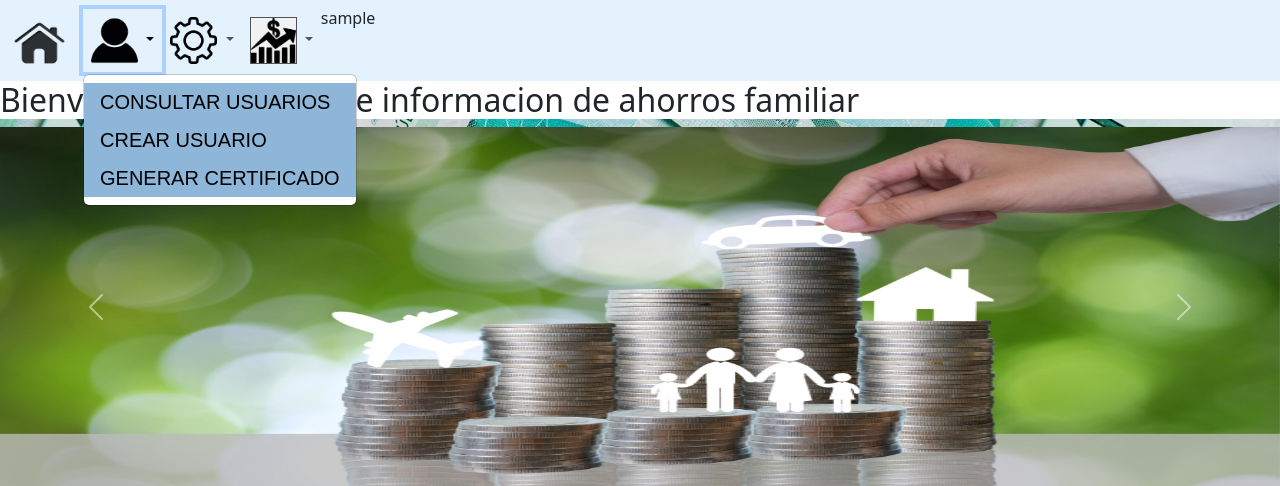
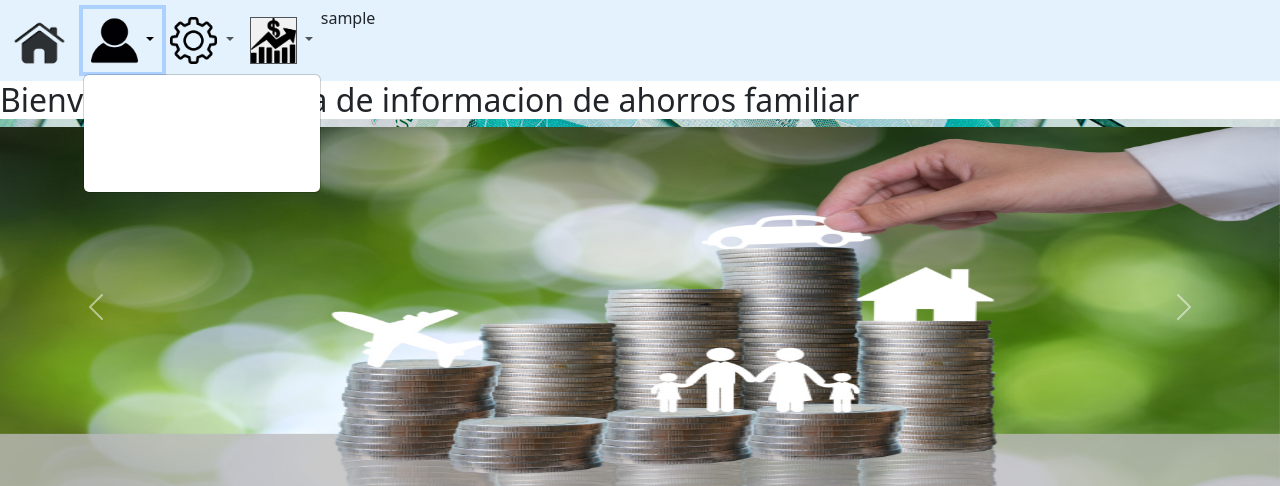
Before and after one commit to armandovv/ahorros-familia, a PHP site: page /paginas/general.php in a window 1280 px wide, after a click that opens the changed part. Shown: the top 486 px of the page. Run offline with PHP 8.4, Linux system fonts and the light colour scheme; the visitor is signed in with stand-in values (Sample User, id 1); data that the repository does not hold is empty.

Commit message:
menu desplegable nav

```diff
--- a/css/estilo.css
+++ b/css/estilo.css
@@ -31,25 +31,23 @@
 
 }
 .dropdown-menu .dropdown-item{
-  background-color: rgb(141, 182, 217);
-  font-size: 20px;
+
+  font-size: 17px;
   text-decoration: none;
-  color: #000;
+  color: white;
   text-transform: uppercase;
   font-family: 'Signika Negative', sans-serif;
 
 
   }
-
-
-/* Bootstrap : Hacer que el dropdown se despliegue al pasar el mouse */
+ /* Bootstrap : Hacer que el dropdown se despliegue al pasar el mouse */
 .dropdown:hover .dropdown-menu {
+  background-color: rgb(108, 110, 113);
   display: block !important;
-
 }
 .dropdown-menu .dropdown-item:hover {
 
   font-weight:bold;
   text-decoration: underline;
-  text-decoration-color: rgb(11, 10, 10);
+  text-decoration-color: rgb(213, 85, 85);
 }
```
Also changed, not shown: css/userlog.css (+6 -4 lines).
